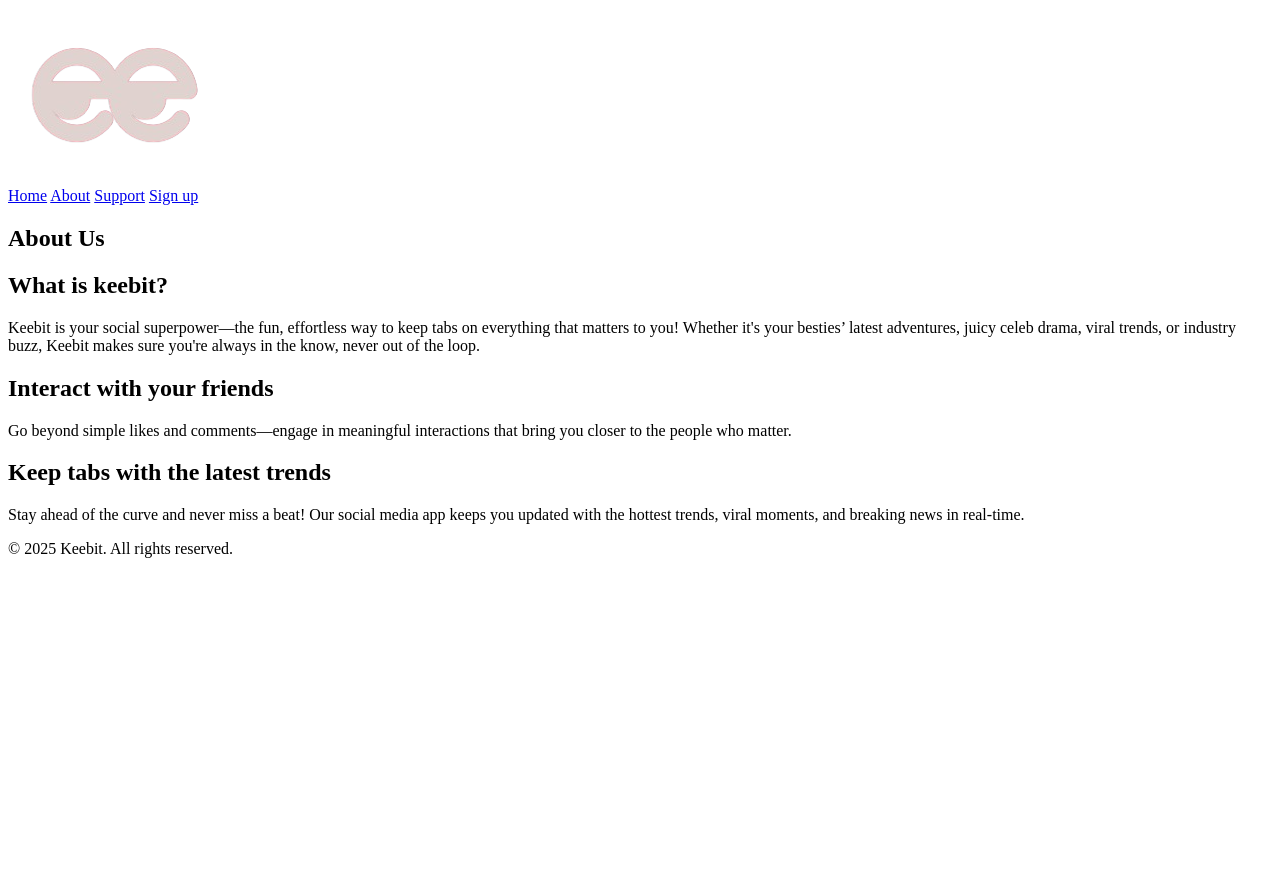
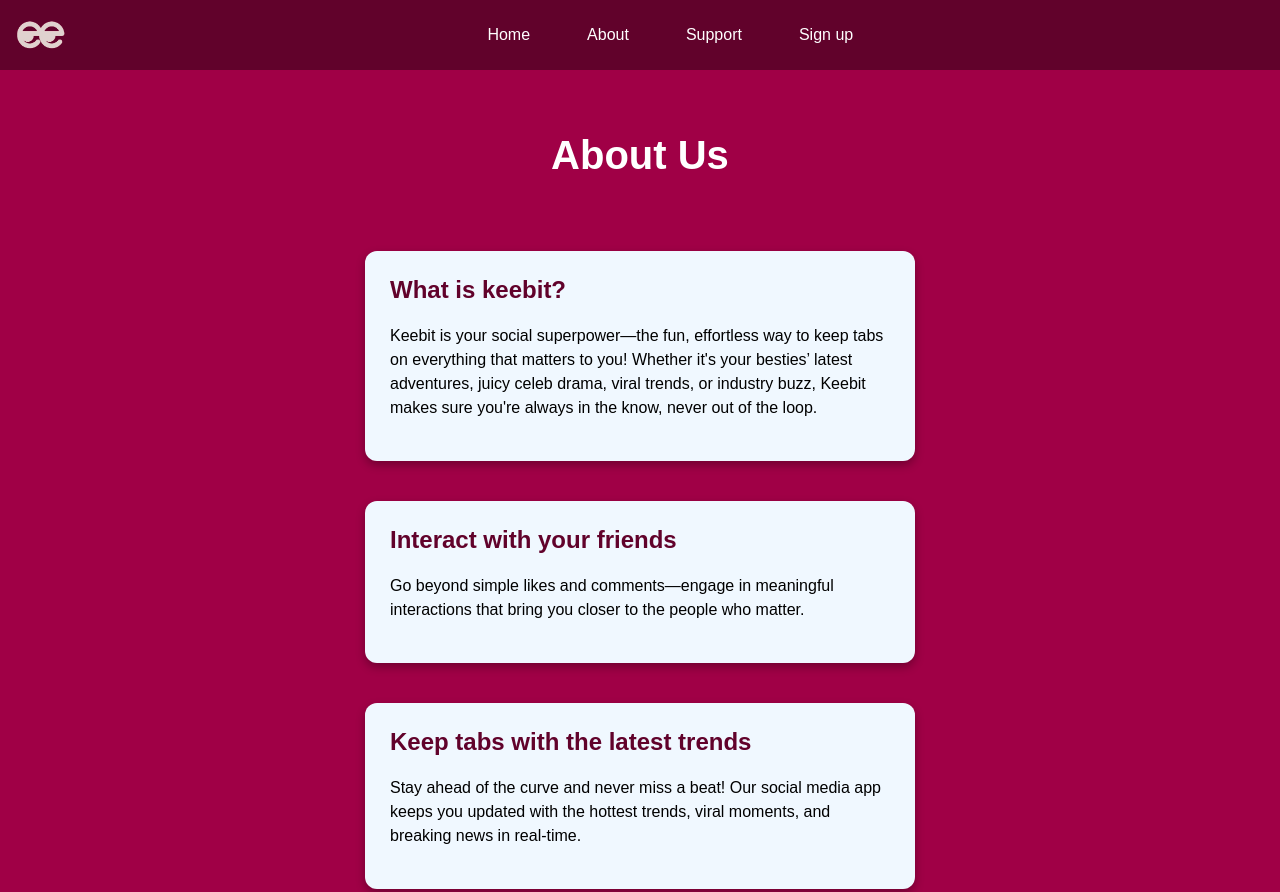
Before and after one commit to stheaallana/keebit, a plain HTML site: page about.html in a window 1280 px wide. Shown: the top 892 px of the page. Before the commit the page ends 800 px from the top, so only its background shows below. Drawn offline with Linux system fonts and the light colour scheme.

Commit message:
Update about.html

```diff
--- a/about.html
+++ b/about.html
@@ -4,7 +4,7 @@
   <meta charset="UTF-8">
   <meta name="viewport" content="width=device-width, initial-scale=1">
   <title>About Us</title>
-  <link rel="stylesheet" href="about us.css">
+  <link rel="stylesheet" href="about.css">
 </head>
 <body>
 
@@ -12,7 +12,7 @@
         <img src="logo.png" class="site-logo" alt="Logo">
         <div class="nav-links">
           <a href="index.html">Home</a>
-          <a href="about us.html">About</a>
+          <a href="about.html">About</a>
           <a href="support.html">Support</a>
           <a href="midterm.html">Sign up</a>
         </div>
```
